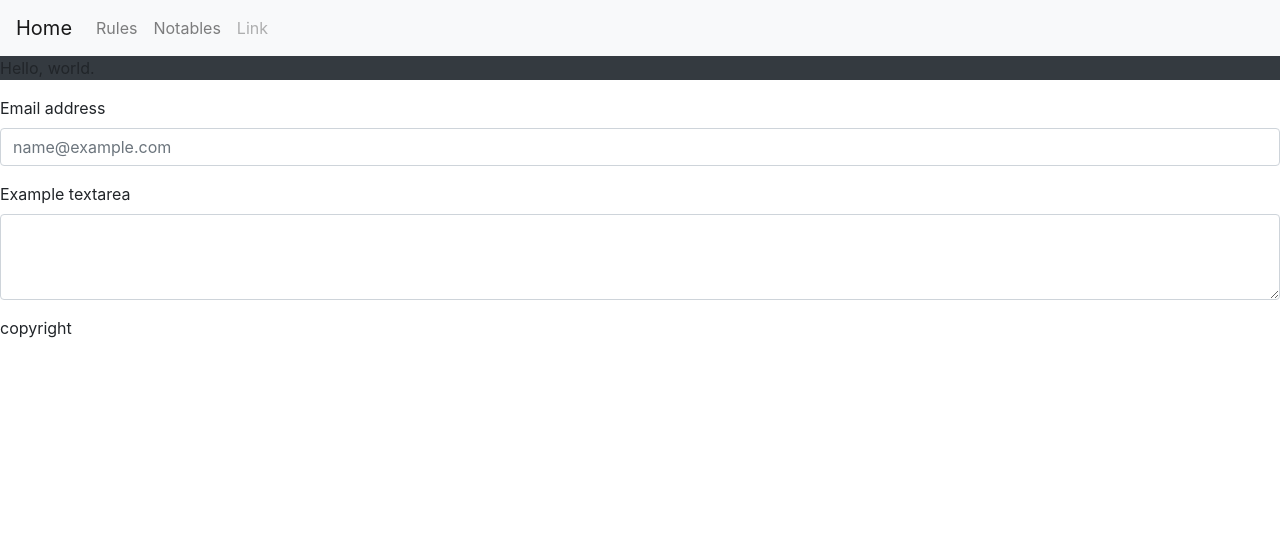
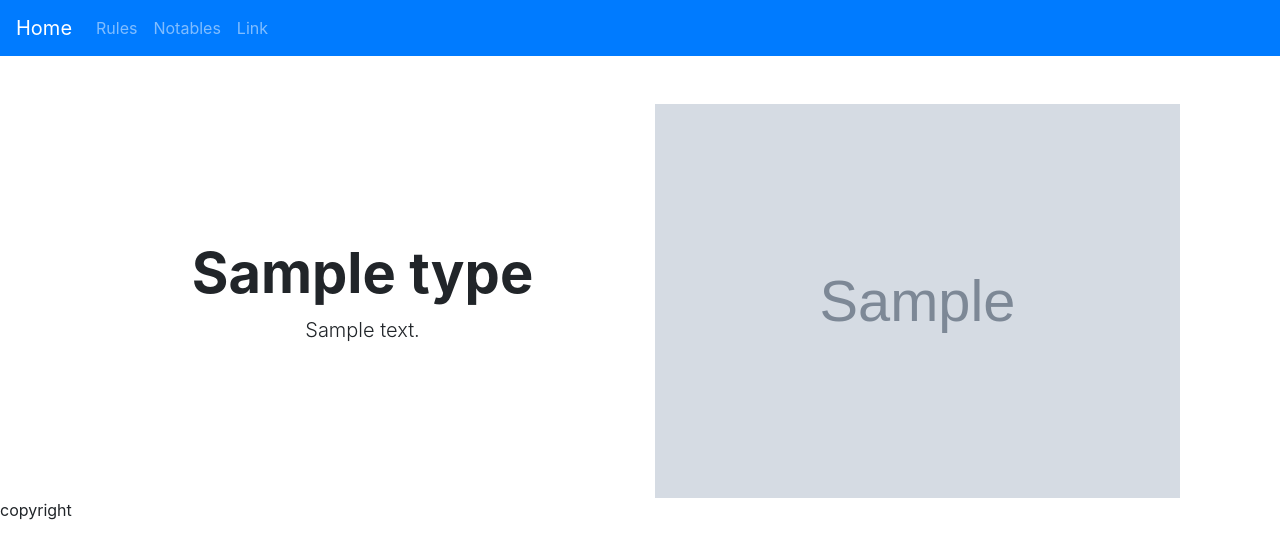
Before and after one commit to yk-jp/Game-Fan-Website, a Django app: template profiles/templates/pages/landingPage/index.html in a window 1280 px wide. Shown: the top 559 px of the page. Run offline with Django 3.2, Linux system fonts and the light colour scheme; the template is opened without the code that fills it: most values are stand-ins (such as "Sample title", 1, 10 or a date in 2020); grey boxes marked "Sample" are stand-in pictures; some libraries are stand-ins or nearby versions.

Commit message:
created the landing page

```diff
--- a/gameFanWebsite/settings.py
+++ b/gameFanWebsite/settings.py
@@ -125,7 +125,8 @@ USE_TZ = True
 STATIC_URL = '/static/'
 
 STATICFILES_DIRS = [
-    BASE_DIR / "static"
+    BASE_DIR / "static",
+    BASE_DIR / "profiles" / "assets"
 ]
 # Default primary key field type
 # https://docs.djangoproject.com/en/3.2/ref/settings/#default-auto-field
--- a/profiles/templates/base.html
+++ b/profiles/templates/base.html
@@ -6,6 +6,9 @@
     <meta name="viewport" content="width=device-width, initial-scale=1.0" />
 
     {% load static %}
+
+    <!--css -->
+    <link rel="stylesheet" href="{% static 'css/style.css' %}">
     <!--load static file-->
     <!-- css of bootstrap from static file-->
     <link rel="stylesheet" href="{% static 'bootstrap/css/bootstrap.css' %}" />
--- a/profiles/templates/pages/landingPage/index.html
+++ b/profiles/templates/pages/landingPage/index.html
@@ -1,15 +1,17 @@
-{% extends '../../base.html' %}
+{% extends '../../base.html' %} {% load static %} {% block content %}
 
-{% block content %}
-<p class="bg-dark">Hello, world. </p>
-
-<div class="mb-3">
-  <label for="exampleFormControlInput1" class="form-label">Email address</label>
-  <input type="email" class="form-control" id="exampleFormControlInput1" placeholder="name@example.com">
-</div>
-<div class="mb-3">
-  <label for="exampleFormControlTextarea1" class="form-label">Example textarea</label>
-  <textarea class="form-control" id="exampleFormControlTextarea1" rows="3"></textarea>
+<div class="container d-flex align-items-center flex-column flex-md-row mt-5">
+  <div id="gameTypeInfo" class="d-flex flex-column col-12 col-md-6">
+    <div id="gameTypeText" class="d-flex justify-content-center">
+      <h6 class="text-center display-4 font-weight-bold">{{game.type}}</h6>
+    </div>
+    <div id="gameTypeAbout" class="p-0 m-0">
+      <p class="text-center lead">{{game.about}}</p>
+    </div>
+  </div>
+  <div id="landing_img" class="d-flex justify-content-center col-12 col-md-6">
+    <img src="{% static game.img %}" alt="load error" class="w-100 h-50" />
+  </div>
 </div>
 
 {% endblock %}
--- a/profiles/templates/partials/header.html
+++ b/profiles/templates/partials/header.html
@@ -1,13 +1,13 @@
-<nav class="navbar navbar-expand-lg navbar-light bg-light">
-  <a class="navbar-brand" href="">Home</a>
+<nav class="navbar navbar-expand-lg navbar-dark bg-primary">
+  <a class="navbar-brand" href="{% url 'landingPage' %}">Home</a>
   <button class="navbar-toggler" type="button" data-toggle="collapse" data-target="#navbarNavAltMarkup" aria-controls="navbarNavAltMarkup" aria-expanded="false" aria-label="Toggle navigation">
     <span class="navbar-toggler-icon"></span>
   </button>
   <div class="collapse navbar-collapse" id="navbarNavAltMarkup">
     <div class="navbar-nav">
-      <a class="nav-item nav-link" href="#">Rules</a>
-      <a class="nav-item nav-link" href="#">Notables</a>
-      <a class="nav-item nav-link disabled" href="#">Link</a>
+      <a class="nav-item nav-link" href="{% url 'rulesExplained' index %}">Rules</a>
+      <a class="nav-item nav-link" href="{% url 'notablesDetail' index %}">Notables</a>
+      <a class="nav-item nav-link" href="{% url 'externalLinks' %}">Link</a>
     </div>
   </div>
 </nav>
--- a/profiles/urls.py
+++ b/profiles/urls.py
@@ -3,7 +3,7 @@ from . import views
 
 urlpatterns = [
     path('', views.index, name='landingPage'),
-    path('rules', views.rules, name='ruleExplained'),
+    path('rules/<int:rulesIndex>/', views.rules, name='rulesExplained'),
     path('notables/<int:notablesIndex>/', views.notablesDetail, name='notablesDetail'),
     path('notables/', views.notablesList, name='notablesList'),
     path('externalLinks/', views.externalLinks, name='externalLinks'),
```
Also changed, not shown: profiles/views.py (+19 -5 lines).
